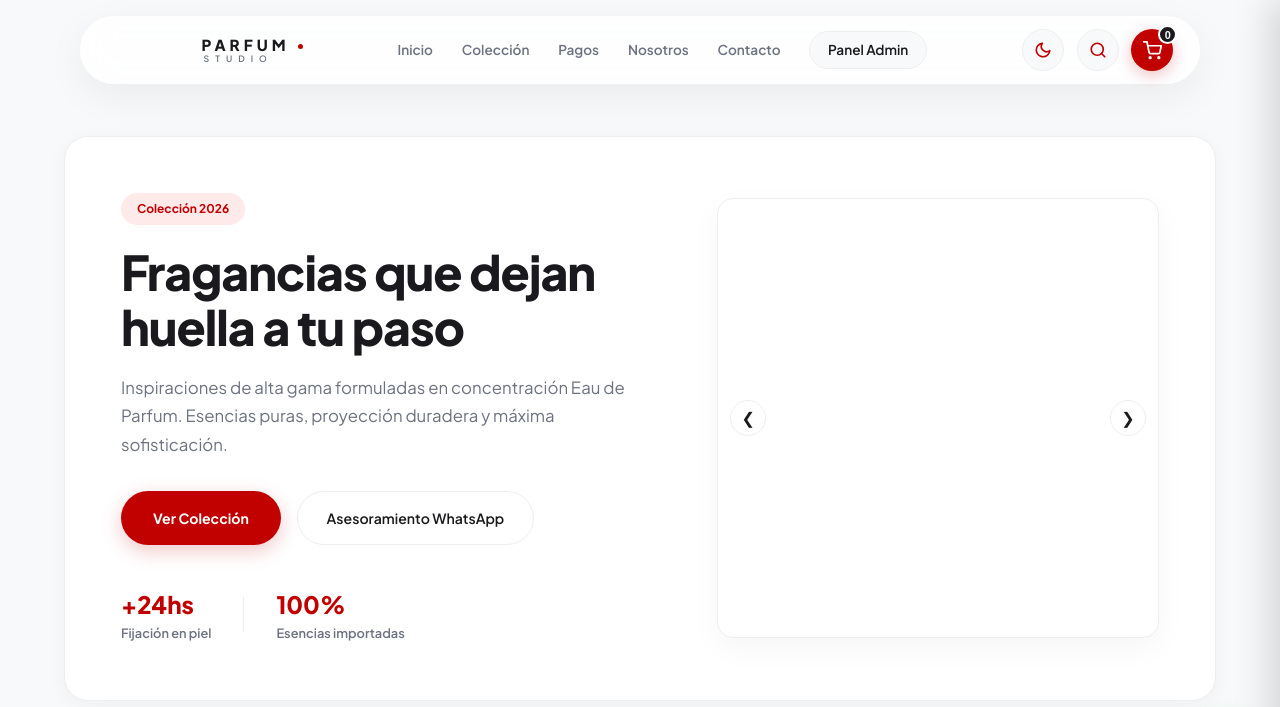
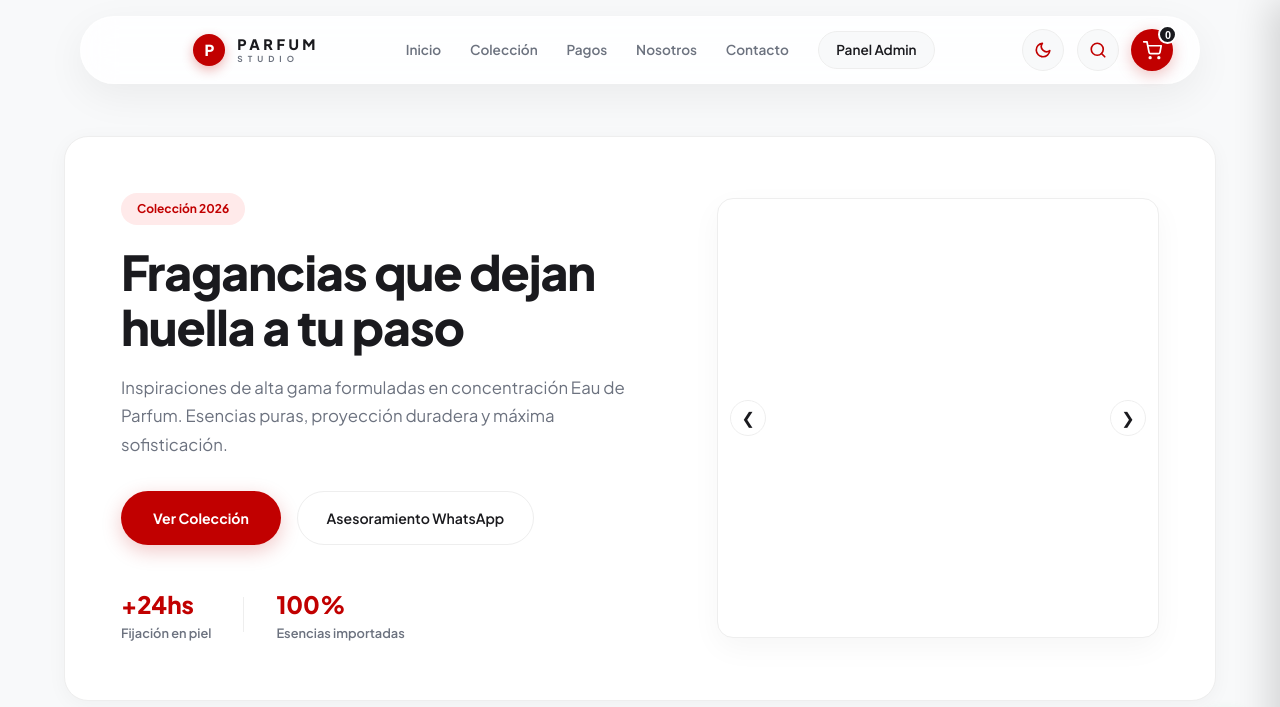
Before and after one commit to AxeGaete/tienda-perfumes, a plain HTML site: page frontend/index.html in a window 1280 px wide. Shown: the top 707 px of the page. Drawn offline with Linux system fonts and the light colour scheme; no server answers.

Commit message:
Agregar circulo rojo con la letra P a la izquierda del logo

```diff
--- a/frontend/index.html
+++ b/frontend/index.html
@@ -27,11 +27,11 @@
     <nav class="navbar">
       <a href="#hero" class="brand-logo" onclick="cerrarDetalle()">
         <a href="#hero" class="brand-logo" onclick="cerrarDetalle()">
+        <div class="brand-badge-p">P</div>
         <span class="logo-text-group">
           <span class="logo-main-title">PARFUM</span>
           <span class="logo-sub-title">STUDIO</span>
         </span>
-        <span class="logo-dot-minimal"></span>
       </a>
       </a>
 
--- a/frontend/styles.css
+++ b/frontend/styles.css
@@ -92,18 +92,37 @@ body {
 }
 
 /* =========================================================
-   LOGO MINIMALISTA DE ALTA COSTURA
+   LOGO CON CÍRCULO ROJO Y LETRA P
    ========================================================= */
 .brand-logo {
   text-decoration: none;
   display: flex;
   align-items: center;
-  gap: 0.5rem;
+  gap: 0.75rem;
   transition: opacity 0.25s ease;
 }
 
 .brand-logo:hover {
-  opacity: 0.75;
+  opacity: 0.85;
+}
+
+.brand-badge-p {
+  width: 32px;
+  height: 32px;
+  background-color: var(--c-red);
+  color: #FFFFFF;
+  border-radius: 50%;
+  display: flex;
+  align-items: center;
+  justify-content: center;
+  font-size: 0.95rem;
+  font-weight: 800;
+  box-shadow: 0 4px 12px rgba(193, 0, 0, 0.3);
+  transition: var(--transition);
+}
+
+.brand-logo:hover .brand-badge-p {
+  transform: scale(1.05);
 }
 
 .logo-text-group {
@@ -113,27 +132,18 @@ body {
 }
 
 .logo-main-title {
-  font-size: 0.95rem;
-  font-weight: 800;
-  letter-spacing: 4px;
+  font-size: 0.9rem;
+  font-weight: 800;
+  letter-spacing: 3.5px;
   color: var(--text-dark);
 }
 
 .logo-sub-title {
-  font-size: 0.55rem;
-  font-weight: 600;
-  letter-spacing: 6px;
+  font-size: 0.52rem;
+  font-weight: 700;
+  letter-spacing: 5px;
   color: var(--text-muted);
   margin-top: 3px;
-  margin-left: 2px;
-}
-
-.logo-dot-minimal {
-  width: 5px;
-  height: 5px;
-  background-color: var(--c-red);
-  border-radius: 50%;
-  margin-bottom: 8px;
 }
 
 .nav-links {
```
